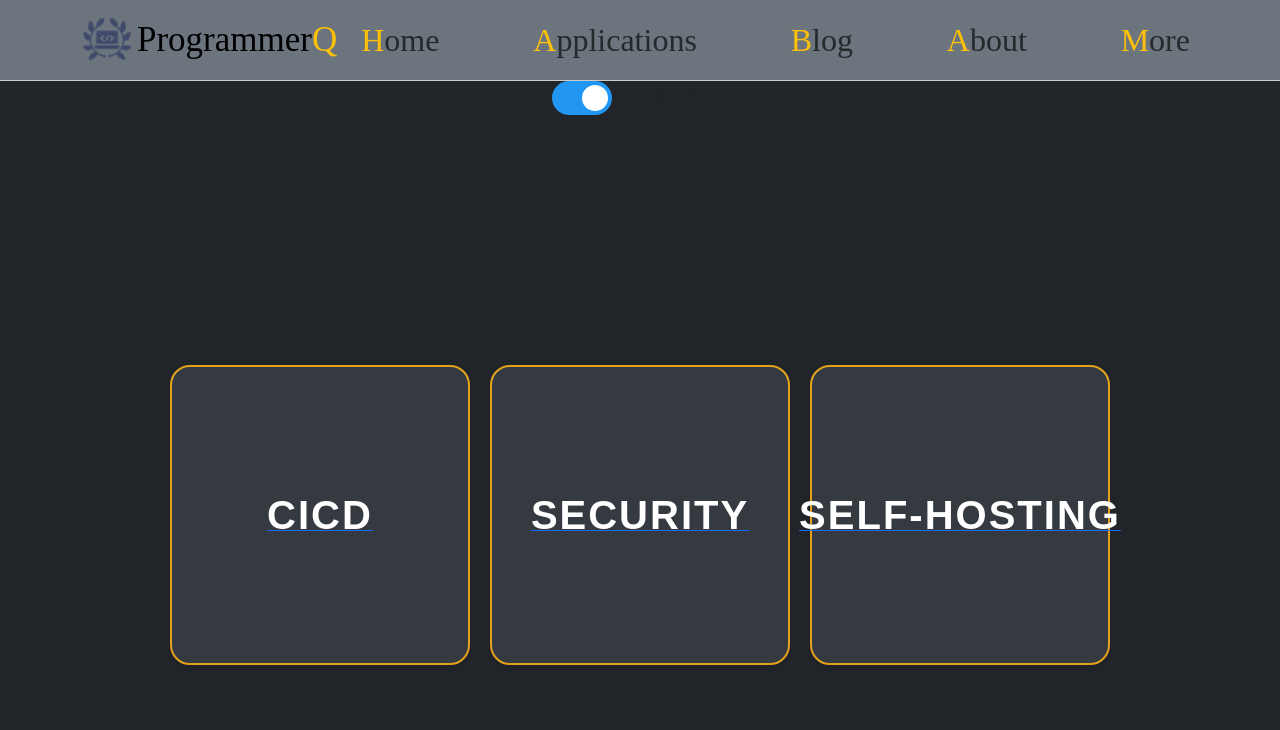
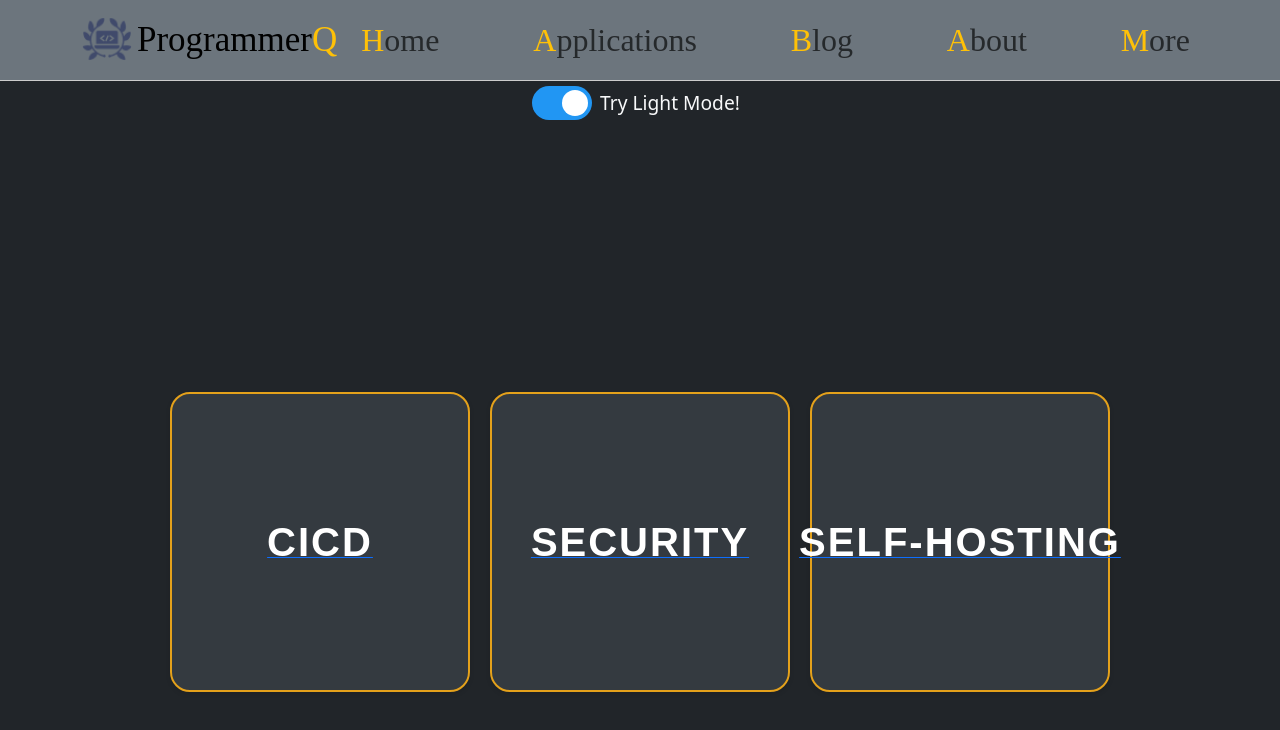
Before and after one commit to semper-proficiens/programmerq, a React (Create React App) app in the folder react-app/: page /blog in a window 1280 px wide. Shown: the top 730 px of the page. Built offline with nearby package versions, Linux system fonts and the light colour scheme.

Commit message:
toggle_msg_improved

```diff
--- a/react-app/src/styles/toggle.css
+++ b/react-app/src/styles/toggle.css
@@ -1,39 +1,32 @@
-/*.toggle-container {*/
-/*    display: flex;*/
-/*    align-items: center;*/
-/*    margin-bottom: 1rem;*/
-/*    justify-content: center;*/
-/*}*/
+.toggle-container {
+    display: flex;
+    align-items: center;
+    margin-bottom: 1rem;
+    justify-content: center;
+}
 
-/*.toggle-container.dark {*/
-/*    background-color: #343a40;*/
-/*    margin-top: 1rem;*/
-/*}*/
+.toggle-container.dark {
+    background-color: #343a40;
+    margin-top: 1rem;
+}
 
-/*.dark-mode-toggle {*/
-/*    width: 60px;*/
-/*    height: 30px;*/
-/*    margin-right: 1rem;*/
-/*}*/
+.dark-mode-toggle {
+    width: 60px;
+    height: 30px;
+    margin-right: 1rem;
+}
 
-/*.toggle-message-light {*/
-/*    color: #343a40;*/
-/*    font-size: 1.2rem;*/
-/*    padding: 0.5rem;*/
-/*}*/
+.toggle-message-light {
+    color: #343a40;
+    font-size: 1.2rem;
+    padding: 0.5rem;
+}
 
-/*.toggle-message-dark {*/
-/*    color: #f8f9fa;*/
-/*    font-size: 1.2rem;*/
-/*    padding: 0.5rem;*/
-/*}*/
-
-
-
-
-
-
-
+.toggle-message-dark {
+    color: #f8f9fa;
+    font-size: 1.2rem;
+    padding: 0.5rem;
+}
 
 .toggle-switch {
     position: relative;
@@ -94,3 +87,8 @@ input:checked + .switch-slider:before {
 .switch-slider:before {
     border-radius: 50%;
 }
+
+/* Add this rule for the body background color */
+body.bg-dark {
+    background-color: #343a40;
+}
```
